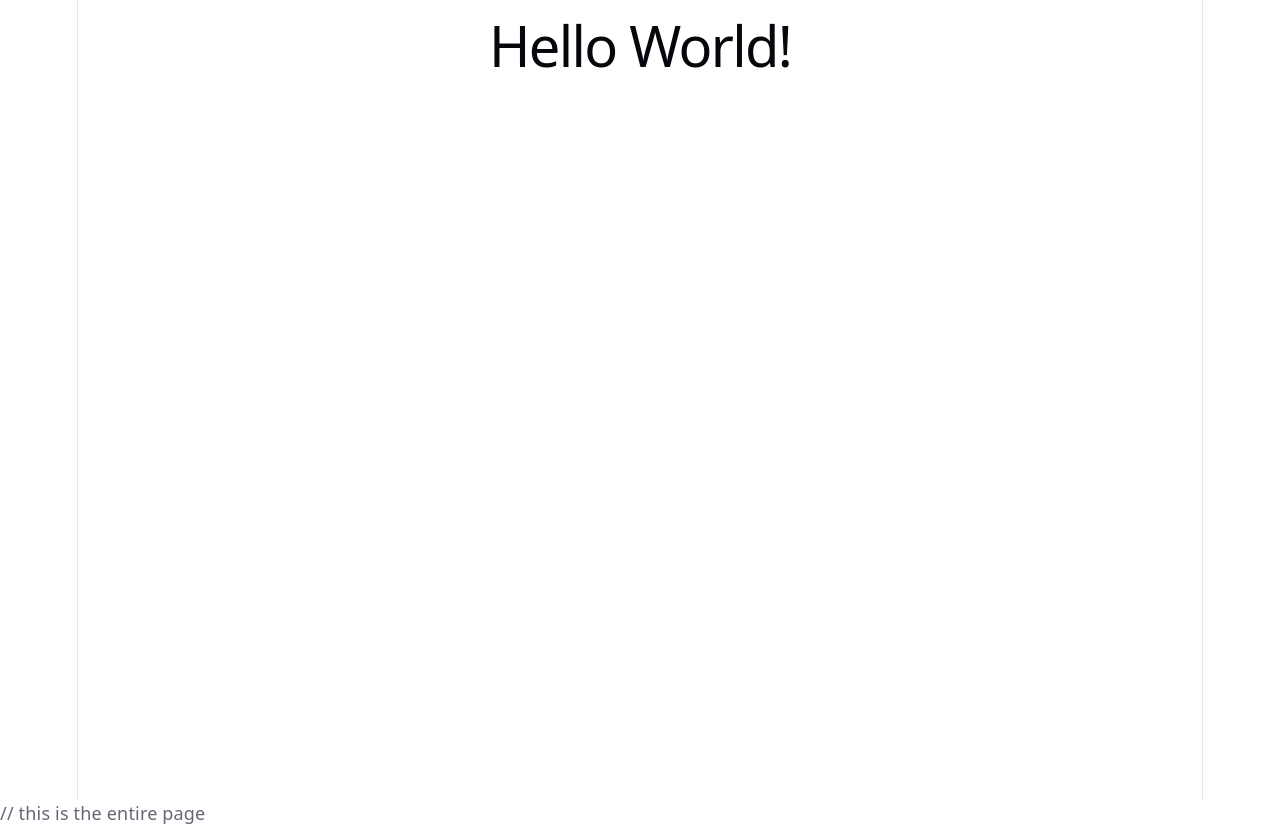
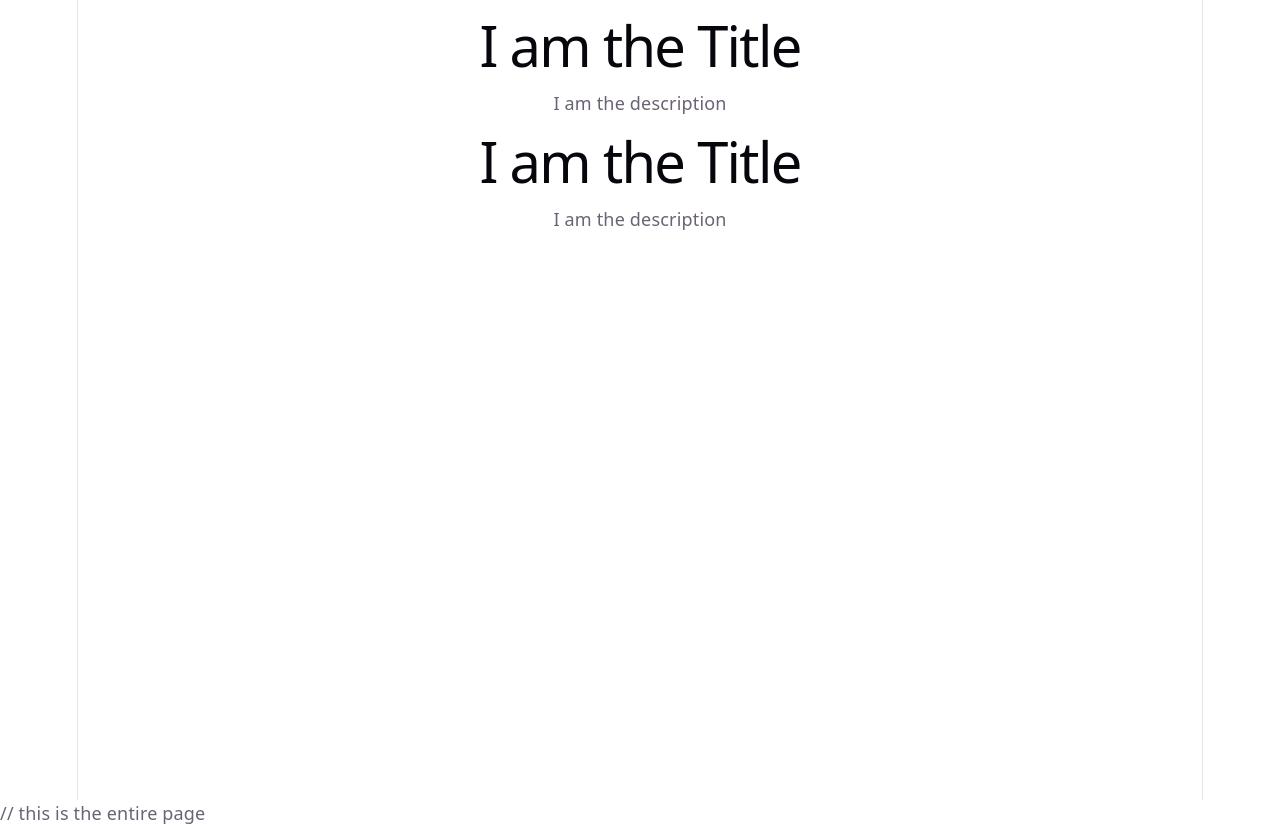
Before and after one commit to Rakeshkumar-2005/React-Learning, a React (Vite) app in the folder basic-react-app/: page / in a window 1280 px wide. Built offline with nearby package versions, Linux system fonts and the light colour scheme.

Commit message:
learning about component

```diff
--- a/basic-react-app/src/App.jsx
+++ b/basic-react-app/src/App.jsx
@@ -1,7 +1,21 @@
-import './App.css'
+import './App.css';
+import Title from "./Title.jsx";
+
+// import
+
+function Descriptin(){
+  return <p>I am the description</p>
+}
 
 function App() {
-  return <h1>Hello World!</h1>
+  return (
+    <div>
+      <Title />
+      <Descriptin />
+      <Title />
+      <Descriptin />
+    </div>
+  );
 }
 
 export default App
--- /dev/null
+++ b/basic-react-app/src/Title.jsx
@@ -0,0 +1,6 @@
+function Title(){
+  return <h1>I am the Title</h1>
+}
+
+// export
+export default Title
```
